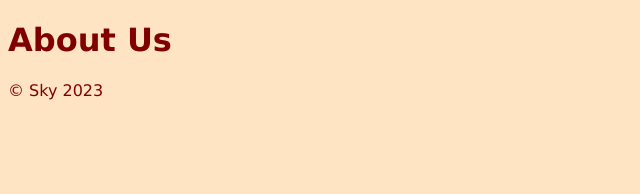
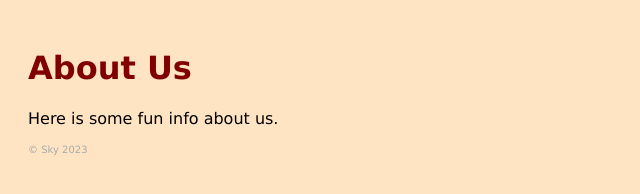
Before and after one commit to heyasmin/getintotech2023, a plain HTML site: page about_us.html in a window 1280 px wide. Shown: the whole page, without its empty margins (0-640 px from the left). Drawn offline with Linux system fonts and the light colour scheme.

Commit message:
Added about us content and styling.

```diff
--- a/about_us.html
+++ b/about_us.html
@@ -10,8 +10,9 @@
 <body>
     <h1>About Us</h1>
     <nav></nav>
+    <p>Here is some fun info about us.</p>
     <footer>
-        <p>&copy; Sky 2023</p>
+        <p id="copyright">&copy; Sky 2023</p>
     </footer>
 </body>
 </html>
--- a/styles/main_styles.css
+++ b/styles/main_styles.css
@@ -1,6 +1,16 @@
 body {
     font-family: Verdana, Geneva, Tahoma, sans-serif;
-    padding 20px;
+    padding: 20px;
     background-color: bisque;
     color: maroon;
 }
+
+p {
+    color: black;
+    font-size: 16px;
+}
+
+#copyright {
+    color: darkgray;
+    font-size: 10px;
+}
```
